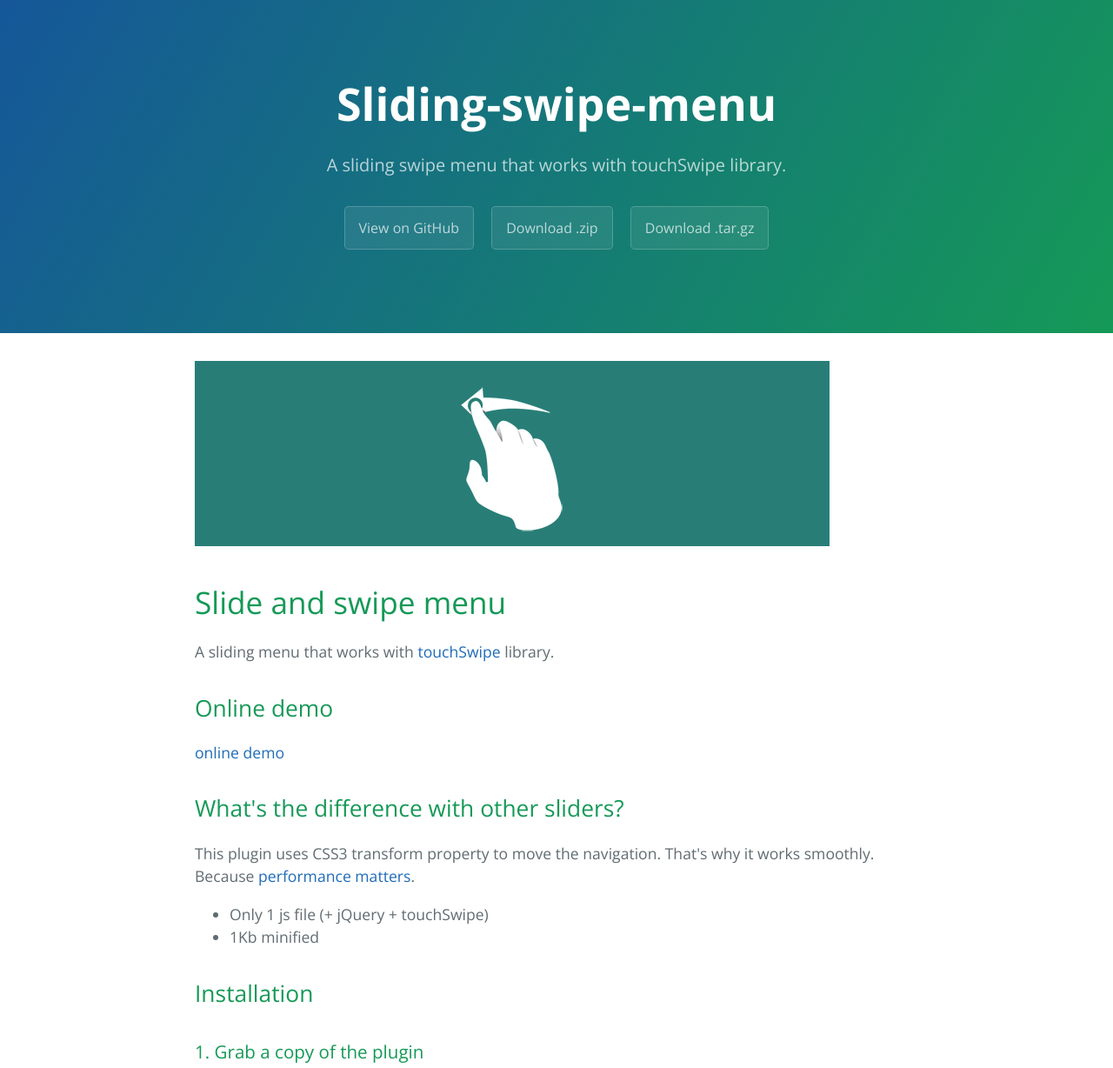
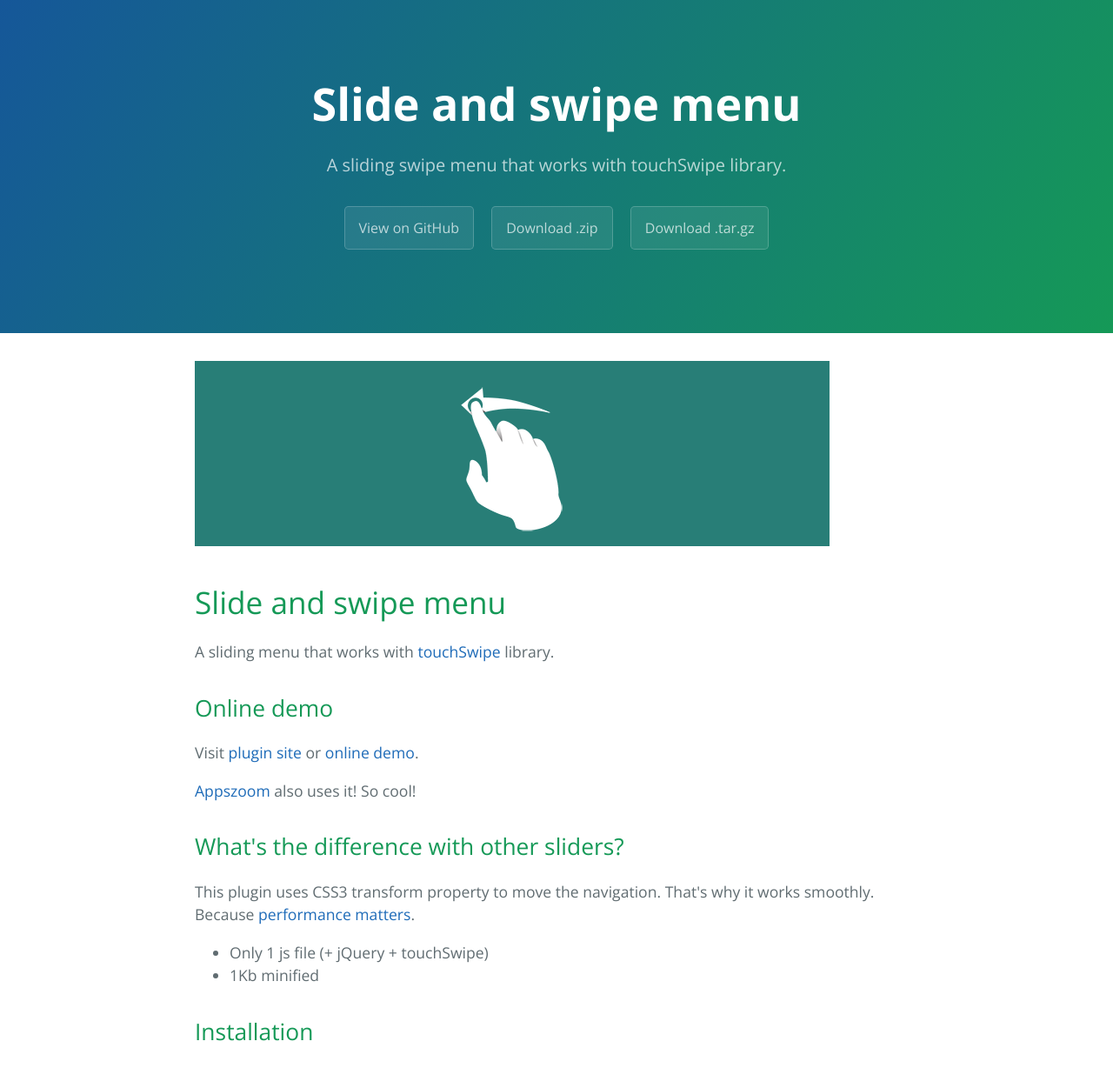
Before and after one commit to JoanClaret/slide-and-swipe-menu, a plain HTML site: page index.html in a window 1280 px wide. Shown: the top 1228 px of the page at 87% size. Drawn offline with nearby package versions, Linux system fonts and the light colour scheme.

Commit message:
Create gh-pages branch via GitHub

```diff
--- a/index.html
+++ b/index.html
@@ -2,7 +2,7 @@
 <html lang="en-us">
   <head>
     <meta charset="UTF-8">
-    <title>Sliding-swipe-menu by JoanClaret</title>
+    <title>Slide and swipe menu by JoanClaret</title>
     <meta name="viewport" content="width=device-width, initial-scale=1">
     <link rel="stylesheet" type="text/css" href="stylesheets/normalize.css" media="screen">
     <link href='http://fonts.googleapis.com/css?family=Open+Sans:400,700' rel='stylesheet' type='text/css'>
@@ -11,7 +11,7 @@
   </head>
   <body>
     <section class="page-header">
-      <h1 class="project-name">Sliding-swipe-menu</h1>
+      <h1 class="project-name">Slide and swipe menu</h1>
       <h2 class="project-tagline">A sliding swipe menu that works with touchSwipe library.</h2>
       <a href="https://github.com/JoanClaret/slide-and-swipe-menu" class="btn">View on GitHub</a>
       <a href="https://github.com/JoanClaret/slide-and-swipe-menu/zipball/master" class="btn">Download .zip</a>
@@ -29,7 +29,9 @@
 <h2>
 <a id="online-demo" class="anchor" href="#online-demo" aria-hidden="true"><span class="octicon octicon-link"></span></a>Online demo</h2>
 
-<p><a href="http://joanclaret.github.io/slide-and-swipe-menu/demo/index.html">online demo</a>  </p>
+<p>Visit <a href="http://joanclaret.github.io/slide-and-swipe-menu">plugin site</a>  or  <a href="http://joanclaret.github.io/slide-and-swipe-menu/demo/index.html">online demo</a>.</p>
+
+<p><a href="http://www.appszoom.com">Appszoom</a> also uses it! So cool!</p>
 
 <h2>
 <a id="whats-the-difference-with-other-sliders" class="anchor" href="#whats-the-difference-with-other-sliders" aria-hidden="true"><span class="octicon octicon-link"></span></a>What's the difference with other sliders?</h2>
@@ -120,7 +122,7 @@ THE SOFTWARE.
 </code></pre>
 
       <footer class="site-footer">
-        <span class="site-footer-owner"><a href="https://github.com/JoanClaret/slide-and-swipe-menu">Sliding-swipe-menu</a> is maintained by <a href="https://github.com/JoanClaret">JoanClaret</a>.</span>
+        <span class="site-footer-owner"><a href="https://github.com/JoanClaret/slide-and-swipe-menu">Slide and swipe menu</a> is maintained by <a href="https://github.com/JoanClaret">JoanClaret</a>.</span>
 
         <span class="site-footer-credits">This page was generated by <a href="https://pages.github.com">GitHub Pages</a> using the <a href="https://github.com/jasonlong/cayman-theme">Cayman theme</a> by <a href="https://twitter.com/jasonlong">Jason Long</a>.</span>
       </footer>
```
Also changed, not shown: params.json (+1 -1 lines).
